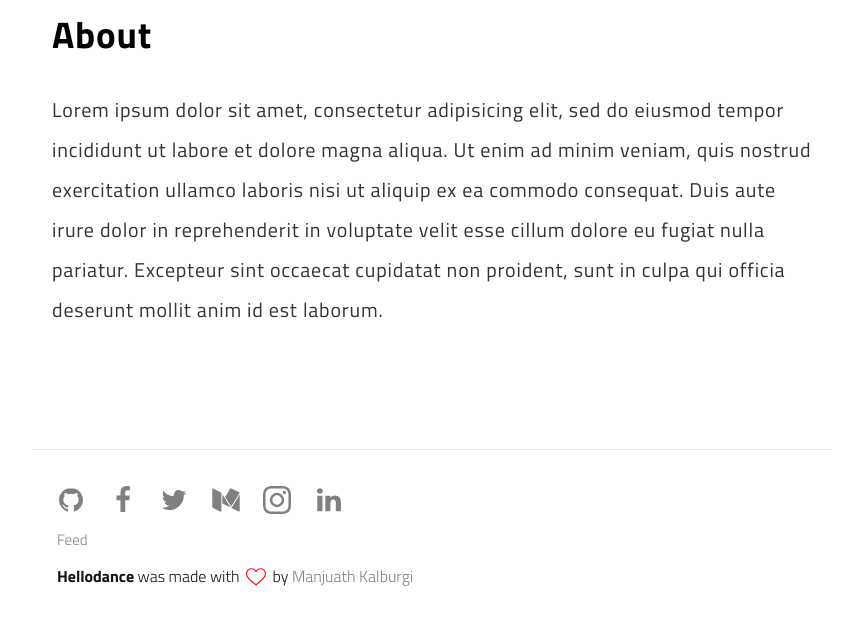
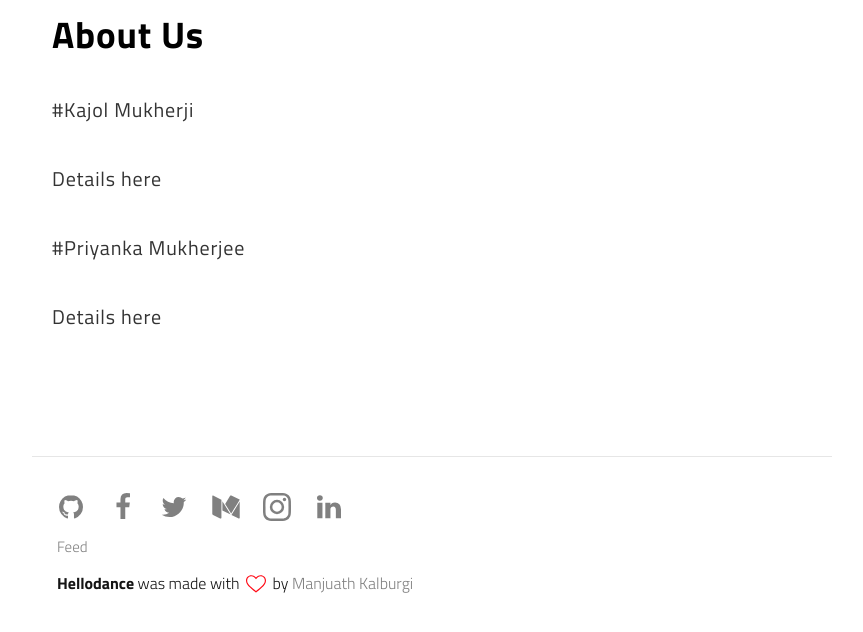
Before and after one commit to hellodance/hellodance.github.io, a Jekyll site: the page built from about.md, in a window 1280 px wide and 1062 px high. Shown: the part 430-1062 px from the top of the window, without its empty margins (208-1071 px from the left). Built offline with Jekyll 4.4.1, drawn with Linux system fonts in a browser that asks for light colours.

Commit message:
Update about.md

```diff
--- a/about.md
+++ b/about.md
@@ -7,11 +7,12 @@ permalink: /about/
 
 <img itemprop="image" class="img-rounded" src="http://res.cloudinary.com/dm7h7e8xj/image/upload/c_fill,h_200,w_200/v1504971955/neo_ruqszk.jpg" alt="Your Name">
 
-## About
+## About Us
 
-Lorem ipsum dolor sit amet, consectetur adipisicing elit, sed do eiusmod
-tempor incididunt ut labore et dolore magna aliqua. Ut enim ad minim veniam,
-quis nostrud exercitation ullamco laboris nisi ut aliquip ex ea commodo
-consequat. Duis aute irure dolor in reprehenderit in voluptate velit esse
-cillum dolore eu fugiat nulla pariatur. Excepteur sint occaecat cupidatat non
-proident, sunt in culpa qui officia deserunt mollit anim id est laborum.
+#Kajol Mukherji
+
+Details here
+
+#Priyanka Mukherjee
+
+Details here
```
